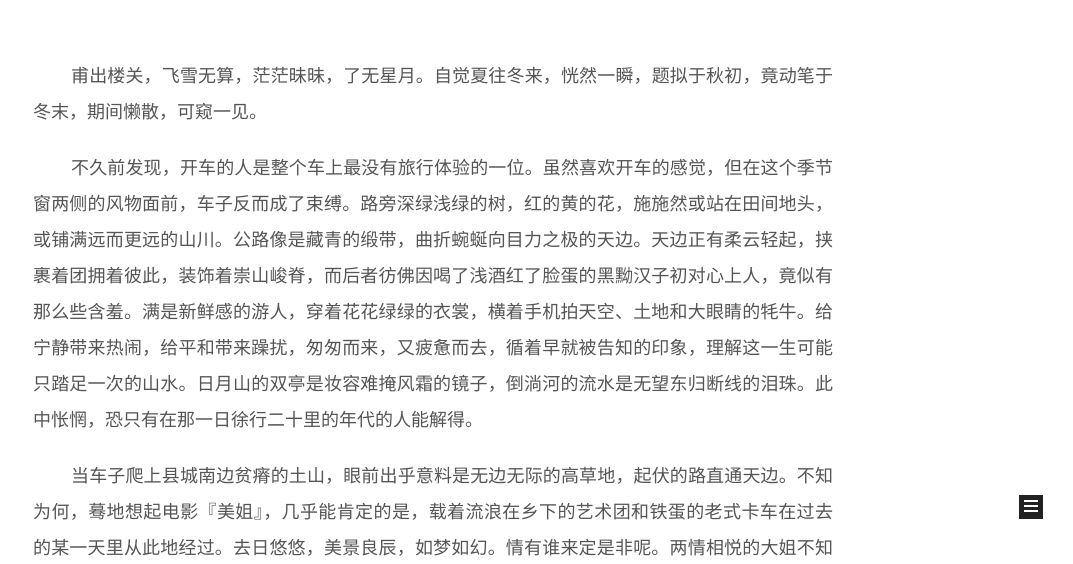
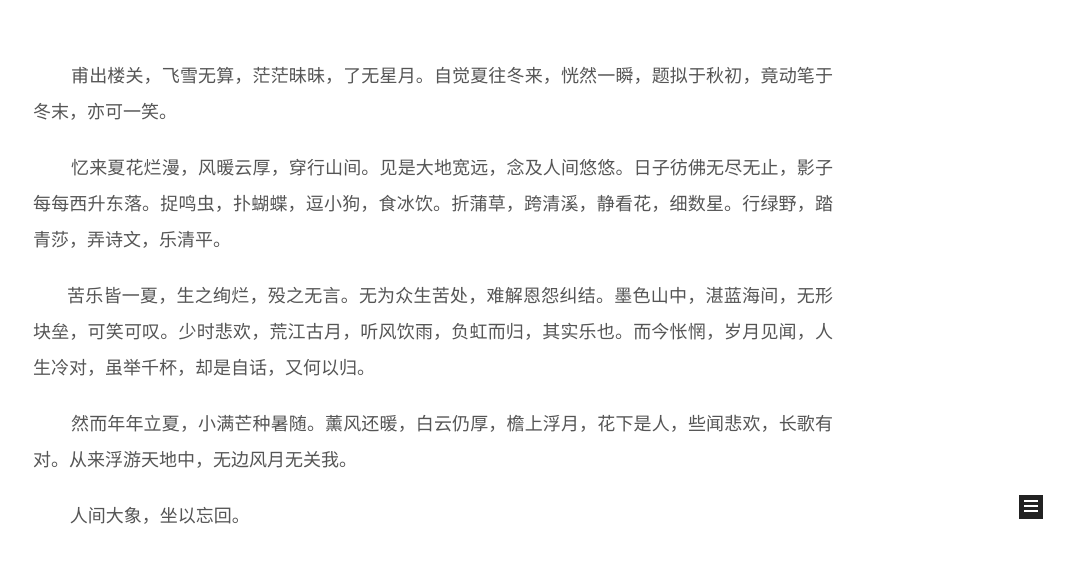
Before and after one commit to Yelangzhixi/petrichor, a plain HTML site: page 2022/01/28/2022-01-28/index.html in a window 1280 px wide. Shown: the part 236-800 px from the top of the page, without its empty margins (207-1280 px from the left). Drawn offline with Linux system fonts and the light colour scheme; a script that the page names is missing.

Commit message:
Site updated: 2022-01-29 00:42:08

```diff
--- a/2022/01/28/2022-01-28/index.html
+++ b/2022/01/28/2022-01-28/index.html
@@ -20,15 +20,15 @@
     var CONFIG = {"hostname":"github.com","root":"/petrichor/","scheme":"Mist","version":"7.8.0","exturl":false,"sidebar":{"position":"right","display":"post","padding":18,"offset":12,"onmobile":false},"copycode":{"enable":false,"show_result":false,"style":null},"back2top":{"enable":true,"sidebar":false,"scrollpercent":false},"bookmark":{"enable":false,"color":"#222","save":"auto"},"fancybox":false,"mediumzoom":false,"lazyload":false,"pangu":false,"comments":{"style":"tabs","active":null,"storage":true,"lazyload":false,"nav":null},"algolia":{"hits":{"per_page":10},"labels":{"input_placeholder":"Search for Posts","hits_empty":"We didn't find any results for the search: ${query}","hits_stats":"${hits} results found in ${time} ms"}},"localsearch":{"enable":false,"trigger":"auto","top_n_per_article":1,"unescape":false,"preload":false},"motion":{"enable":true,"async":false,"transition":{"post_block":"fadeIn","post_header":"slideDownIn","post_body":"slideDownIn","coll_header":"slideLeftIn","sidebar":"slideUpIn"}}};
   </script>
 
-  <meta name="description" content="&amp;#160; &amp;#160; &amp;#160; &amp;#160; 甫出楼关，飞雪无算，茫茫昧昧，了无星月。自觉夏往冬来，恍然一瞬，题拟于秋初，竟动笔于冬末，期间懒散，可窥一见。 &amp;#160; &amp;#160; &amp;#160; &amp;#160; 不久前发现，开车的人是整个车上最没有旅行体验的一位。虽然喜欢开车的感觉，但在这个季节窗两侧的风物面前，车子反而成了束缚。路旁深绿浅绿的树，红的黄的花，施施然或站在田间地头，或铺">
+  <meta name="description" content="&amp;#160; &amp;#160; &amp;#160; &amp;#160; 甫出楼关，飞雪无算，茫茫昧昧，了无星月。自觉夏往冬来，恍然一瞬，题拟于秋初，竟动笔于冬末，亦可一笑。 &amp;#160; &amp;#160; &amp;#160; &amp;#160; 忆来夏花烂漫，风暖云厚，穿行山间。见是大地宽远，念及人间悠悠。日子彷佛无尽无止，影子每每西升东落。捉鸣虫，扑蝴蝶，逗小狗，食冰饮。折蒲草，跨清溪，静看花，细数星。行绿野，踏青莎，弄诗文，">
 <meta property="og:type" content="article">
 <meta property="og:title" content="「夏的寻月旅」">
 <meta property="og:url" content="https://github.com/Yelangzhixi/2022/01/28/2022-01-28/index.html">
 <meta property="og:site_name" content="追｜雲︱者">
-<meta property="og:description" content="&amp;#160; &amp;#160; &amp;#160; &amp;#160; 甫出楼关，飞雪无算，茫茫昧昧，了无星月。自觉夏往冬来，恍然一瞬，题拟于秋初，竟动笔于冬末，期间懒散，可窥一见。 &amp;#160; &amp;#160; &amp;#160; &amp;#160; 不久前发现，开车的人是整个车上最没有旅行体验的一位。虽然喜欢开车的感觉，但在这个季节窗两侧的风物面前，车子反而成了束缚。路旁深绿浅绿的树，红的黄的花，施施然或站在田间地头，或铺">
+<meta property="og:description" content="&amp;#160; &amp;#160; &amp;#160; &amp;#160; 甫出楼关，飞雪无算，茫茫昧昧，了无星月。自觉夏往冬来，恍然一瞬，题拟于秋初，竟动笔于冬末，亦可一笑。 &amp;#160; &amp;#160; &amp;#160; &amp;#160; 忆来夏花烂漫，风暖云厚，穿行山间。见是大地宽远，念及人间悠悠。日子彷佛无尽无止，影子每每西升东落。捉鸣虫，扑蝴蝶，逗小狗，食冰饮。折蒲草，跨清溪，静看花，细数星。行绿野，踏青莎，弄诗文，">
 <meta property="og:locale" content="zh_CN">
 <meta property="article:published_time" content="2022-01-28T14:57:00.000Z">
-<meta property="article:modified_time" content="2022-01-28T15:27:03.459Z">
+<meta property="article:modified_time" content="2022-01-28T16:33:59.779Z">
 <meta property="article:author" content="Winstrel">
 <meta name="twitter:card" content="summary">
 
@@ -197,11 +197,11 @@
     <div class="post-body" itemprop="articleBody">
 
 
-        <p>&#160; &#160; &#160; &#160; 甫出楼关，飞雪无算，茫茫昧昧，了无星月。自觉夏往冬来，恍然一瞬，题拟于秋初，竟动笔于冬末，期间懒散，可窥一见。</p>
-<p>&#160; &#160; &#160; &#160; 不久前发现，开车的人是整个车上最没有旅行体验的一位。虽然喜欢开车的感觉，但在这个季节窗两侧的风物面前，车子反而成了束缚。路旁深绿浅绿的树，红的黄的花，施施然或站在田间地头，或铺满远而更远的山川。公路像是藏青的缎带，曲折蜿蜒向目力之极的天边。天边正有柔云轻起，挟裹着团拥着彼此，装饰着崇山峻脊，而后者彷佛因喝了浅酒红了脸蛋的黑黝汉子初对心上人，竟似有那么些含羞。满是新鲜感的游人，穿着花花绿绿的衣裳，横着手机拍天空、土地和大眼睛的牦牛。给宁静带来热闹，给平和带来躁扰，匆匆而来，又疲惫而去，循着早就被告知的印象，理解这一生可能只踏足一次的山水。日月山的双亭是妆容难掩风霜的镜子，倒淌河的流水是无望东归断线的泪珠。此中怅惘，恐只有在那一日徐行二十里的年代的人能解得。</p>
-<p>&#160; &#160; &#160; &#160; 当车子爬上县城南边贫瘠的土山，眼前出乎意料是无边无际的高草地，起伏的路直通天边。不知为何，蓦地想起电影『美姐』，几乎能肯定的是，载着流浪在乡下的艺术团和铁蛋的老式卡车在过去的某一天里从此地经过。去日悠悠，美景良辰，如梦如幻。情有谁来定是非呢。两情相悦的大姐不知所终，从父母命和哑巴二姐结婚，人到中年又被三姐倾慕。尘程土途，或追忆锦年，或凭孤勇力挽，从心所愿，或贴耳世俗，自欺欺人。铁蛋心底的波澜终于因哑妻着红裙在炕头无声的一舞和娃儿的一声“大”而平静。而画外千万铁蛋，不知又作何解法。</p>
-<p>&#160; &#160; &#160; &#160; ……</p>
-<p>&#160; &#160; &#160; &#160; 夏夜沉，寻星问月，几时御风而酒，长歌以笑。</p>
+        <p>&#160; &#160; &#160; &#160; 甫出楼关，飞雪无算，茫茫昧昧，了无星月。自觉夏往冬来，恍然一瞬，题拟于秋初，竟动笔于冬末，亦可一笑。</p>
+<p>&#160; &#160; &#160; &#160; 忆来夏花烂漫，风暖云厚，穿行山间。见是大地宽远，念及人间悠悠。日子彷佛无尽无止，影子每每西升东落。捉鸣虫，扑蝴蝶，逗小狗，食冰饮。折蒲草，跨清溪，静看花，细数星。行绿野，踏青莎，弄诗文，乐清平。</p>
+<p>&#160; &#160; &#160; &#160;苦乐皆一夏，生之绚烂，殁之无言。无为众生苦处，难解恩怨纠结。墨色山中，湛蓝海间，无形块垒，可笑可叹。少时悲欢，荒江古月，听风饮雨，负虹而归，其实乐也。而今怅惘，岁月见闻，人生冷对，虽举千杯，却是自话，又何以归。</p>
+<p>&#160; &#160; &#160; &#160; 然而年年立夏，小满芒种暑随。薰风还暖，白云仍厚，檐上浮月，花下是人，些闻悲欢，长歌有对。从来浮游天地中，无边风月无关我。</p>
+<p>&#160; &#160; &#160; &#160; 人间大象，坐以忘回。</p>
 
     </div>
 
--- a/css/main.css
+++ b/css/main.css
@@ -1165,7 +1165,7 @@ pre .javascript .function {
 }
 .links-of-author a::before,
 .links-of-author span.exturl::before {
-  background: #c6cc5c;
+  background: #88dd79;
   border-radius: 50%;
   content: ' ';
   display: inline-block;
```
Also changed, not shown: index.html (+5 -5 lines).
